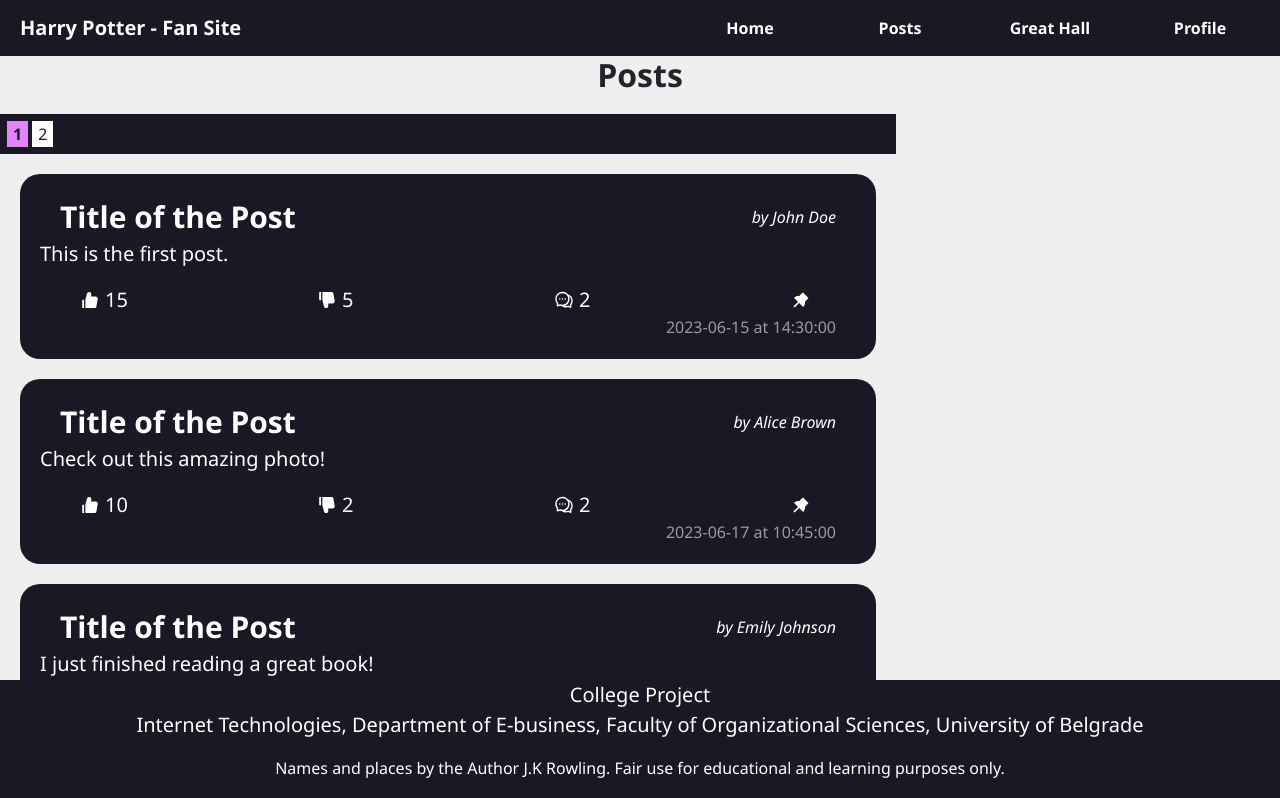
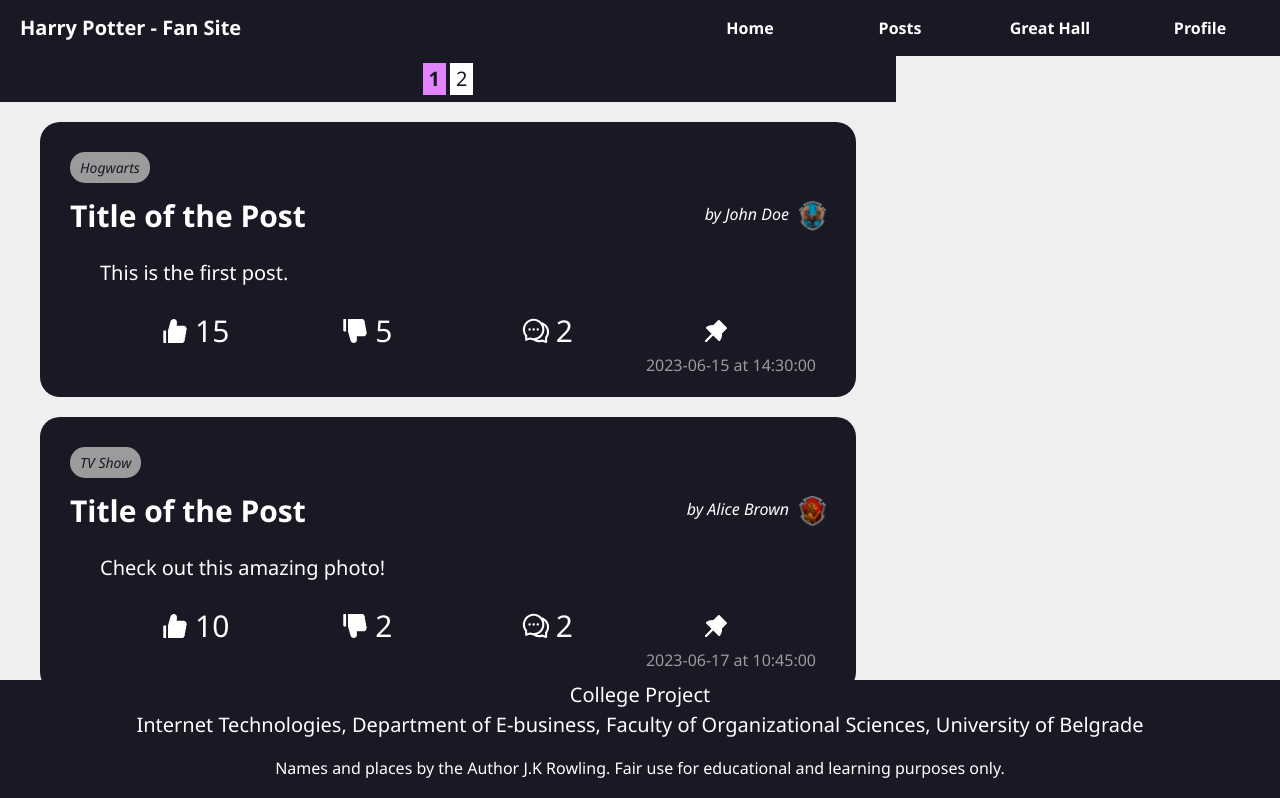
Before and after one commit to hulrog/harry-potter, a React (Create React App) app: page /posts in a window 1280 px wide. Shown: the top 798 px of the page. Built offline with nearby package versions, Linux system fonts and the light colour scheme.

Commit message:
thumbnail dodavanje polja za kategoriju i kucu, izmena user mala slova kuce

```diff
--- a/src/components/User.js
+++ b/src/components/User.js
@@ -1,29 +1,15 @@
 import classes from "./User.module.css";
 
 function User({ userData }) {
-  var houseImage = "sigils/house_unknown.png";
-  var houseName = userData.house;
+  // ovo je za slucaj da dobijam sa malim slovom
+  // TODO ako sa backa dolazi velikim slovom ispraviti
+  // (svuda sam pretpostavljao da dolazi sa malim)
+  const capitalizeFirstLetter = (string) => {
+    return string.charAt(0).toUpperCase() + string.slice(1);
+  };
+  const houseName = capitalizeFirstLetter(userData.house);
+  const houseSigil = `/sigils/house_${userData.house}.png`;
 
-  // ovo mozda i nece trebati ako stavimo velika slova
-  switch (houseName) {
-    case "gryffindor":
-      houseName = "Gryffindor";
-      houseImage = "/sigils/house_gryffindor.png";
-      break;
-    case "slytherin":
-      houseName = "Slytherin";
-      houseImage = "/sigils/house_slytherin.png";
-      break;
-    case "hufflepuff":
-      houseName = "Hufflepuff";
-      houseImage = "/sigils/house_hufflepuff.png";
-      break;
-    case "ravenclaw":
-      houseName = "Ravenclaw";
-      houseImage = "/sigils/house_ravenclaw.png";
-      break;
-    default:
-  }
   return (
     <div className={classes.container}>
       <h1>User Profile</h1>
@@ -62,7 +48,7 @@
         </table>
       </div>
       <div className={classes.sigil}>
-        <img src={process.env.PUBLIC_URL + houseImage} alt="House sigil" />
+        <img src={process.env.PUBLIC_URL + houseSigil} alt="House sigil" />
         <p> House {houseName}</p>
       </div>
       <div className={classes.bio}>
--- a/src/components/pages/Posts.js
+++ b/src/components/pages/Posts.js
@@ -3,7 +3,6 @@
 function PostsPage() {
   return (
     <div>
-      <h1> Posts </h1>
       <Feed></Feed>
     </div>
   );
--- a/src/components/posts/Feed.js
+++ b/src/components/posts/Feed.js
@@ -8,113 +8,133 @@
   const postsData = [
     {
       id: 1,
-      user: "John Doe",
+      category: "Hogwarts",
+      content: "This is the first post.",
+      date: "2023-06-15",
+      dislikes: 5,
+      house: "Ravenclaw",
       likes: 15,
-      dislikes: 5,
-      content: "This is the first post.",
       popularity: 250,
-      date: "2023-06-15",
       time: "14:30:00",
       title: "Title of the Post",
+      user: "John Doe",
+      user_id: 1,
       awards: [{ name: "Best Post" }, { name: "Most Popular" }],
       comments: [
         {
           comment_id: 1,
           user: "Jane Smith",
+          user_id: 2,
           text: "Great post!",
         },
         {
           comment_id: 2,
           user: "Mike Johnson",
+          user_id: 5,
           text: "I disagree with some points.",
         },
       ],
     },
     {
       id: 2,
-      user: "Alice Brown",
+      category: "TV Show",
+      content: "Check out this amazing photo!",
+      date: "2023-06-17",
+      dislikes: 2,
+      house: "Gryffindor",
       likes: 10,
-      dislikes: 2,
-      content: "Check out this amazing photo!",
       popularity: 120,
-      date: "2023-06-17",
       time: "10:45:00",
       title: "Title of the Post",
+      user: "Alice Brown",
+      user_id: 1,
       awards: [{ name: "Photo of the Day" }],
       comments: [
         {
           comment_id: 1,
           user: "Bob Anderson",
+          user_id: 2,
           text: "Incredible shot!",
         },
         {
           comment_id: 2,
           user: "Sara Wilson",
+          user_id: 3,
           text: "Where was this taken?",
         },
       ],
     },
     {
       id: 3,
-      user: "Emily Johnson",
+      category: "Movies",
+      content: "I just finished reading a great book!",
+      date: "2023-06-19",
+      dislikes: 3,
+      house: "Slytherin",
       likes: 20,
-      dislikes: 3,
-      content: "I just finished reading a great book!",
       popularity: 180,
-      date: "2023-06-19",
       time: "18:15:00",
       title: "Title of the Post",
+      user: "Emily Johnson",
+      user_id: 1,
       awards: [],
       comments: [
         {
           comment_id: 1,
           user: "David Miller",
+          user_id: 5,
           text: "What's the title of the book?",
         },
       ],
     },
     {
       id: 4,
-      user: "Michael Wilson",
+      category: "Books",
+      content: "Sharing some exciting news!",
+      date: "2023-06-20",
+      dislikes: 1,
+      house: "Hufflepuff",
       likes: 8,
-      dislikes: 1,
-      content: "Sharing some exciting news!",
       popularity: 75,
-      date: "2023-06-20",
       time: "09:20:00",
       title: "Title of the Post",
+      user: "Michael Wilson",
+      user_id: 231,
       awards: [],
       comments: [],
     },
     {
       id: 5,
-      user: "Sophia Clark",
+      category: "Hogwarts",
+      content: "Throwback to my amazing vacation.",
+      date: "2023-06-22",
+      dislikes: 0,
+      house: "Gryffindor",
       likes: 12,
-      dislikes: 0,
-      content: "Throwback to my amazing vacation.",
       popularity: 200,
-      date: "2023-06-22",
       time: "16:00:00",
       title: "Title of the Post",
+      user: "Sophia Clark",
+      user_id: 52,
       awards: [{ name: "Travel Inspiration" }],
       comments: [
         {
           comment_id: 1,
           user: "Oliver Harris",
+          user_id: 66,
           text: "Looks like a dream destination!",
         },
         {
           comment_id: 2,
           user: "Emma Davis",
+          user_id: 63,
           text: "I wish I could go there too.",
         },
       ],
     },
     {
       id: 6,
-      user: "Daniel Thompson",
-      likes: 6,
-      dislikes: 0,
+      category: "Fanfic",
       content: `Hi my name is Ebony Dark'ness Dementia Raven Way and I have long ebony black hair (that's how I got my name)
       with purple streaks and red tips that reaches my mid-back and icy blue eyes like limpid tears and a lot of people
       tell me I look like Amy Lee (AN: if u don't know who she is get da hell out of here!). I'm not related to
@@ -125,64 +145,81 @@
       lace around it and a black leather miniskirt, pink fishnets and black combat boots. I was wearing black lipstick,
       white foundation, black eyeliner and red eye shadow. I was walking outside Hogwarts. It was snowing and raining
       so there was no sun, which I was very happy about. A lot of preps stared at me. I put up my middle finger at them.`,
+      date: "2023-06-24",
+      dislikes: 0,
+      house: "Slytherin",
+      likes: 6,
       popularity: 90,
-      date: "2023-06-24",
       time: "20:30:00",
-      title: "Title of the Post",
+      title: "My Immortal",
+      user: "Daniel Thompson",
+      user_id: 323,
+
       awards: [],
       comments: [
         {
           comment_id: 1,
           user: "Lily Turner",
+          user_id: 2,
           text: "Which band is performing?",
         },
       ],
     },
     {
       id: 7,
-      user: "Olivia Green",
+      category: "TV Show",
+      content: "Thoughts on the latest movie release?",
+      date: "2023-06-26",
+      dislikes: 4,
+      house: "Ravenclaw",
       likes: 18,
-      dislikes: 4,
-      content: "Thoughts on the latest movie release?",
       popularity: 150,
-      date: "2023-06-26",
       time: "12:10:00",
       title: "Title of the Post",
+      user: "Olivia Green",
+      user_id: 5,
       awards: [{ name: "Movie Buff" }],
       comments: [
         {
           comment_id: 1,
           user: "Noah Martinez",
+          user_id: 1,
           text: "I loved it! Great storyline.",
         },
         {
           comment_id: 2,
           user: "Ava Rodriguez",
+          user_id: 3,
           text: "The cinematography was stunning.",
         },
         {
           comment_id: 3,
           user: "Ethan Hill",
+          user_id: 2,
           text: "I was expecting more from it.",
         },
       ],
     },
     {
       id: 8,
-      user: "Grace Anderson",
+      category: "J.K. Rowling",
+      content: "Trying out a new recipe today.",
+      date: "2023-06-28",
+      dislikes: 2,
+      house: "Hufflepuff",
       likes: 14,
-      dislikes: 2,
-      content: "Trying out a new recipe today.",
       popularity: 100,
-      date: "2023-06-28",
       time: "15:45:00",
       title: "Title of the Post",
+      user: "Grace Anderson",
+      user_id: 2,
       awards: [],
       comments: [
         {
           comment_id: 1,
           user: "William Turner",
-          text: "Let us know how it turns out!",
+          user_id: 500,
+          text: "Letme know how it turns out!",
         },
       ],
     },
@@ -214,6 +251,12 @@
       {currentPosts.map((post) => (
         <Thumbnail key={post.id} post={post} />
       ))}
+      <Pagination
+        postsPerPage={postsPerPage}
+        totalPosts={postsData.length}
+        currentPage={currentPage}
+        paginate={paginate}
+      />
     </div>
   );
 }
--- a/src/components/posts/Pagination.module.css
+++ b/src/components/posts/Pagination.module.css
@@ -1,12 +1,15 @@
 .paginationContainer {
   background-color: var(--background-color);
   padding: 5px;
+  display: flex;
+  justify-content: center;
 }
 
 button {
   background-color: var(--text-color);
   color: var(--background-color);
   margin: 2px;
+  font-size: 20px;
   border: none;
 }
 
--- a/src/components/posts/Thumbnail.js
+++ b/src/components/posts/Thumbnail.js
@@ -1,4 +1,4 @@
-import React, { useState } from "react";
+import React, { useEffect, useState } from "react";
 import {
   AiFillLike,
   AiFillDislike,
@@ -8,6 +8,14 @@
 import classes from "./Thumbnail.module.css";
 
 function Thumbnail({ post }) {
+  // TODO ovo je za slucaj ako se house vrati malim slovima, proveriti
+  useEffect(() => {
+    const path = "/sigils/house_" + post.house + ".png";
+    setHouseSigilPath(path);
+  }, [post.house]);
+
+  //Path do slike
+  const [houseSigilPath, setHouseSigilPath] = useState("");
   // Lajkovi i dislajkovi sa thumbnail-a
   const [likes, setLikes] = useState(post.likes);
   const [dislikes, setDislikes] = useState(post.dislikes);
@@ -61,11 +69,21 @@
       ? post.content.slice(0, 400) + "..."
       : post.content;
 
+  //TODO prikazati i nagrade
   return (
     <div className={classes.thumbnailContainer}>
+      <div className={classes.categoryAwardsSection}>
+        <span className={classes.category}>{post.category}</span>
+      </div>
       <div className={classes.titleUserSection}>
         <span className={classes.title}>{post.title}</span>
-        <span className={classes.user}>by {post.user}</span>
+        <span className={classes.user}>
+          by {post.user}
+          <img
+            src={process.env.PUBLIC_URL + houseSigilPath}
+            alt="House sigil"
+          />
+        </span>
       </div>
       <div className={classes.contentSection}>
         <p className={classes.content}>{truncatedContent}</p>
--- a/src/components/posts/Thumbnail.module.css
+++ b/src/components/posts/Thumbnail.module.css
@@ -1,7 +1,7 @@
 .thumbnailContainer {
   background-color: var(--background-color);
   color: var(--text-color);
-  margin: 20px;
+  margin: 20px 40px;
   padding: 20px;
   border-radius: 20px;
   display: flex;
@@ -9,7 +9,7 @@
 }
 
 .titleUserSection {
-  margin: 0px 20px;
+  margin: 0px 10px;
   display: flex;
   justify-content: space-between;
   align-items: center;
@@ -18,10 +18,36 @@
 .title {
   font-size: 30px;
   font-weight: bold;
+  cursor: pointer;
 }
 
 .user {
   font-style: italic;
+  cursor: pointer;
+}
+
+.user img {
+  height: 30px;
+  margin-left: 10px;
+}
+
+.categoryAwardsSection {
+  margin: 10px;
+  display: flex;
+  justify-content: space-between;
+  align-items: center;
+}
+
+.category {
+  background-color: var(--text-color-fade);
+  color: var(--background-color);
+  font-size: 14px;
+  padding: 5px 10px;
+  border-radius: 15px;
+  font-style: italic;
+  text-align: center;
+  cursor: pointer;
+  user-select: none;
 }
 
 .contentSection {
@@ -29,14 +55,15 @@
 }
 
 .content {
+  margin: 20px 40px;
   font-size: 20px;
 }
 
 .statsSection {
   display: flex;
   justify-content: space-between;
-  font-size: 20px;
-  margin: 0 40px;
+  font-size: 30px;
+  margin: 0 100px;
 }
 
 .likes,
```
Lines whose indentation alone changed are shown as unchanged.
